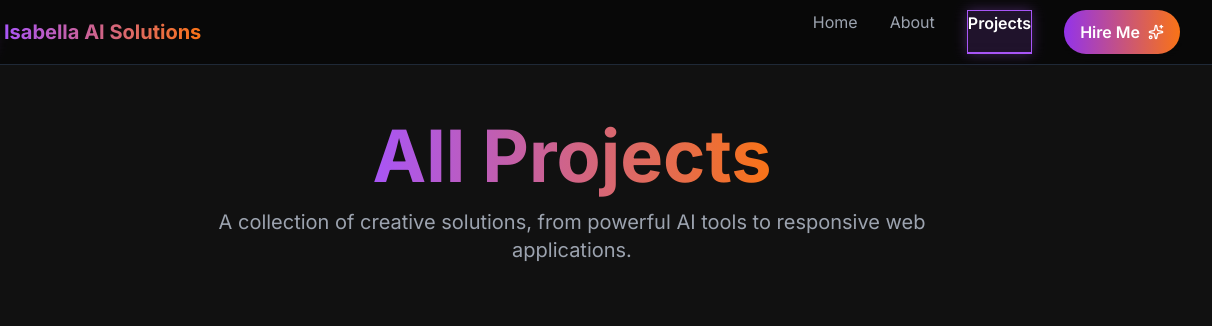
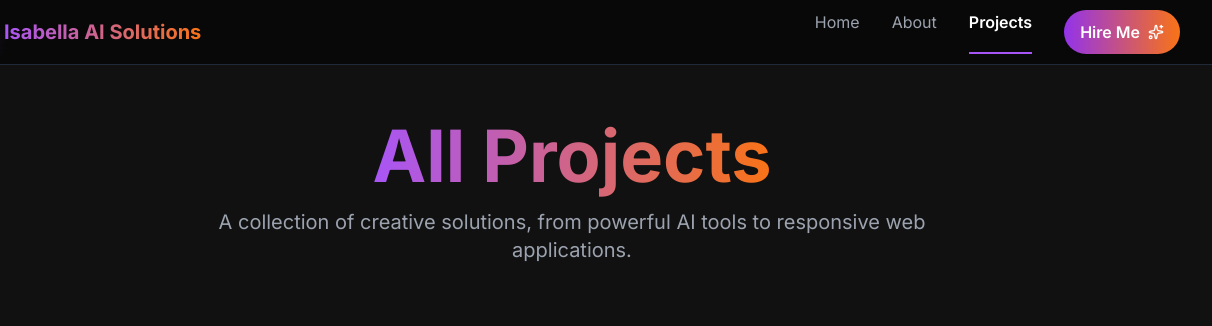
Before and after one commit to bellecoding/My-Portfolio, a plain HTML site: page projects.html in a window 1280 px wide. Shown: the top 326 px of the page, 68-1280 px from the left. Drawn offline with nearby package versions, Linux system fonts and the light colour scheme.

Commit message:
updated styles.css

```diff
--- a/style.css
+++ b/style.css
@@ -273,8 +273,3 @@ body {
     opacity: 1;
     transform: translateY(0);
 }
-.nav-active {
-  background: rgba(168, 85, 247, 0.15);
-  border: 1px solid rgba(168, 85, 247, 0.4);
-  box-shadow: 0 0 12px rgba(168, 85, 247, 0.35);
-}
```
